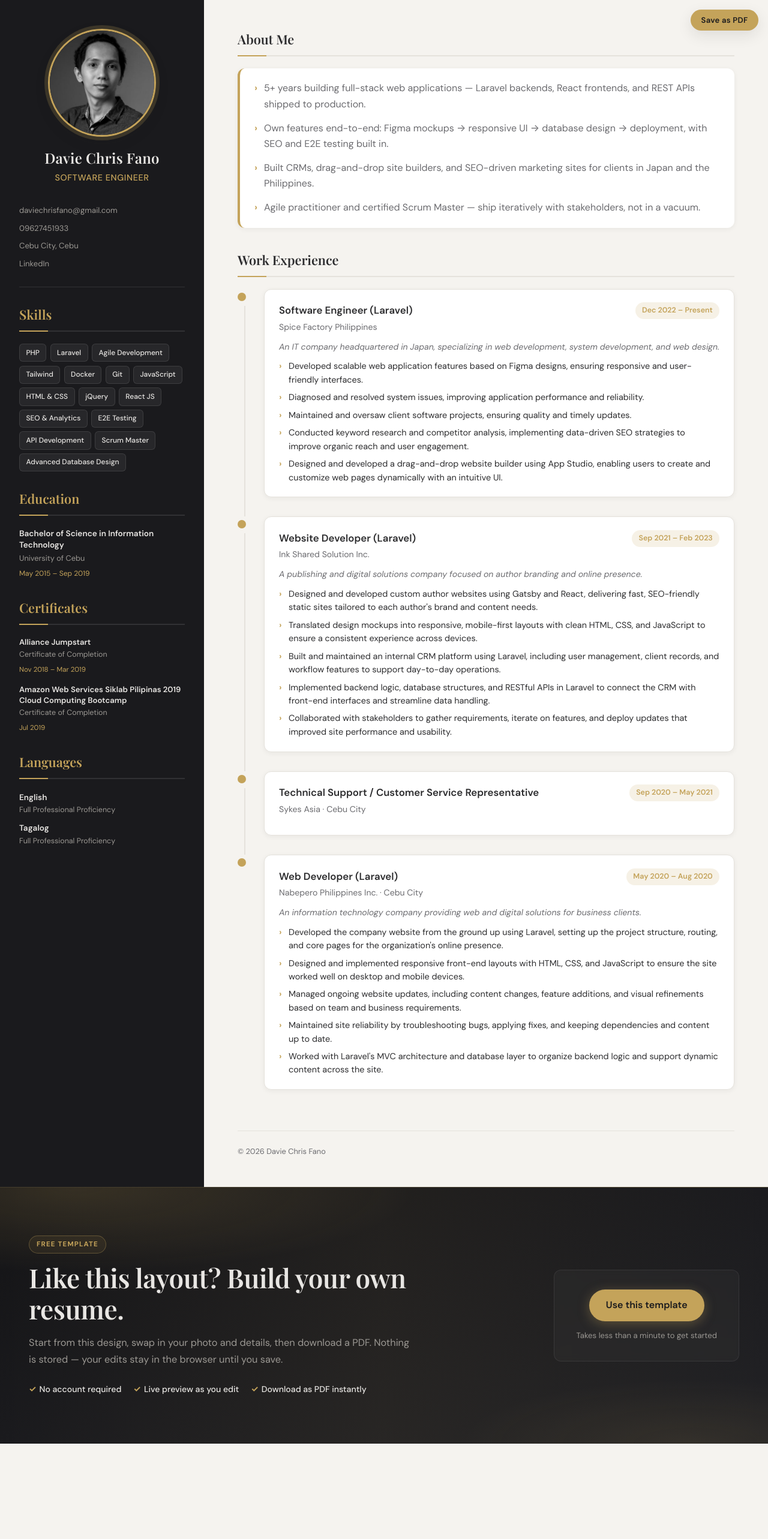
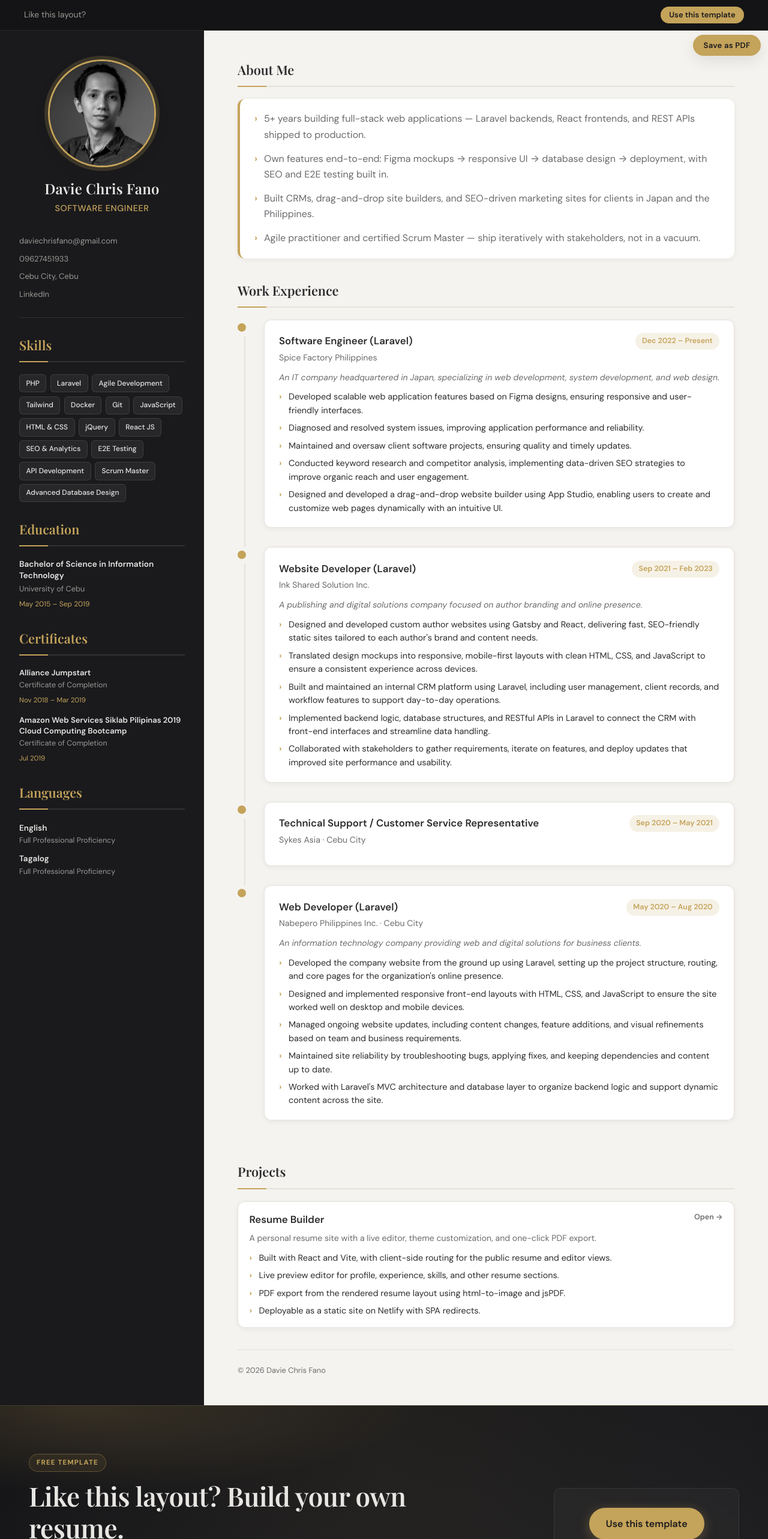
Before and after one commit to KuruChris/Resume, a React (Vite) app: page / in a window 1280 px wide. Shown: the top 2566 px of the page at 60% size. Before the commit the page ends 2407 px from the top, so only its background shows below. Built offline with nearby package versions, Linux system fonts and the light colour scheme.

Commit message:
Added Project section

```diff
--- a/src/App.css
+++ b/src/App.css
@@ -264,6 +264,87 @@ a.contact-link:hover {
   font-weight: 700;
 }
 
+/* Projects */
+.project-list {
+  display: flex;
+  flex-direction: column;
+  gap: 1rem;
+}
+
+.project {
+  padding: 1rem 1.15rem;
+  border-radius: 12px;
+  border: 1px solid var(--color-border);
+  background: var(--color-surface);
+  box-shadow: var(--shadow-sm);
+  transition: box-shadow 0.2s, transform 0.2s;
+  color: inherit;
+  text-decoration: none;
+}
+
+.project:hover {
+  box-shadow: var(--shadow-md);
+  transform: translateY(-1px);
+}
+
+.project--linked {
+  cursor: pointer;
+}
+
+.project--linked:hover .project__cta {
+  color: var(--color-accent);
+}
+
+.project__header {
+  display: flex;
+  align-items: flex-start;
+  justify-content: space-between;
+  gap: 0.75rem;
+}
+
+.project__name {
+  font-size: 1.05rem;
+  font-weight: 600;
+}
+
+.project__cta {
+  flex-shrink: 0;
+  font-size: 0.78rem;
+  font-weight: 600;
+  color: var(--color-text-muted);
+  transition: color 0.15s;
+}
+
+.project__description {
+  font-size: 0.88rem;
+  color: var(--color-text-muted);
+  margin-top: 0.45rem;
+  line-height: 1.55;
+}
+
+.project__list {
+  list-style: none;
+  display: flex;
+  flex-direction: column;
+  gap: 0.45rem;
+  margin-top: 0.65rem;
+}
+
+.project__list li {
+  font-size: 0.9rem;
+  padding-left: 1rem;
+  position: relative;
+  line-height: 1.55;
+}
+
+.project__list li::before {
+  content: '›';
+  position: absolute;
+  left: 0;
+  color: var(--color-accent);
+  font-weight: 700;
+}
+
 /* Skills */
 .skill-list {
   display: flex;
@@ -344,11 +425,16 @@ a.contact-link:hover {
 }
 
 /* PDF export button */
+.pdf-export-btn--sticky {
+  position: fixed;
+  top: 3.65rem;
+  right: 0.75rem;
+  z-index: 100;
+  font-size: 0.72rem;
+  padding: 0.35rem 0.8rem;
+}
+
 .pdf-export-btn {
-  position: fixed;
-  top: 1rem;
-  right: 1rem;
-  z-index: 100;
   font-family: var(--font-sans);
   font-size: 0.82rem;
   font-weight: 600;
@@ -454,7 +540,8 @@ html.pdf-exporting .experience__content {
     print-color-adjust: exact;
   }
 
-  .pdf-export-btn {
+  .pdf-export-btn,
+  .resume-page__top {
     display: none !important;
   }
 
--- a/src/Editor.css
+++ b/src/Editor.css
@@ -70,6 +70,50 @@
 /* Template CTA on resume page */
 .resume-page__cta {
   width: 100%;
+}
+
+.resume-page__top {
+  background: #141416;
+  border-bottom: 1px solid rgba(196, 163, 90, 0.12);
+}
+
+.template-cta--compact {
+  height: 50px;
+  padding: 0 0.85rem;
+  display: flex;
+  align-items: center;
+  background: transparent;
+  color: var(--color-sidebar-text);
+  box-sizing: border-box;
+}
+
+.template-cta--compact__inner {
+  width: 100%;
+  max-width: 1200px;
+  margin: 0 auto;
+  display: flex;
+  align-items: center;
+  justify-content: space-between;
+  gap: 0.75rem;
+}
+
+.template-cta--compact__text {
+  margin: 0;
+  font-size: 0.875rem;
+  color: var(--color-sidebar-muted);
+  line-height: 1.25;
+}
+
+.template-cta--compact .template-cta__button {
+  font-size: 0.8125rem;
+  padding: 0.4rem 0.9rem;
+  box-shadow: none;
+  line-height: 1.2;
+}
+
+.template-cta--compact .template-cta__button:hover {
+  transform: none;
+  box-shadow: 0 2px 10px rgba(196, 163, 90, 0.3);
 }
 
 .template-cta {
@@ -391,6 +435,21 @@
   color: var(--color-text-muted);
 }
 
+.editor-checkbox {
+  display: flex;
+  align-items: flex-start;
+  gap: 0.55rem;
+  margin-bottom: 0.85rem;
+  font-size: 0.88rem;
+  line-height: 1.45;
+  cursor: pointer;
+}
+
+.editor-checkbox input {
+  margin-top: 0.2rem;
+  flex-shrink: 0;
+}
+
 .editor-input,
 .editor-textarea {
   width: 100%;
--- a/src/components/ResumeEditorForm.jsx
+++ b/src/components/ResumeEditorForm.jsx
@@ -22,6 +22,14 @@ const emptyCertificate = () => ({
 const emptyLanguage = () => ({
   name: '',
   level: '',
+});
+
+const emptyProject = () => ({
+  name: '',
+  description: '',
+  linkEnabled: false,
+  url: '',
+  highlights: [],
 });
 
 import ThemeSelector from './ThemeSelector';
@@ -259,6 +267,73 @@ export default function ResumeEditorForm({
       </SectionCard>
 
       <SectionCard
+        title="Projects"
+        onAdd={() => addListItem('projects', emptyProject)}
+        addLabel="+ Add project"
+      >
+        {(data.projects || []).map((project, index) => (
+          <div key={index} className="editor-card">
+            <div className="editor-card__header">
+              <h4 className="editor-card__title">Project {index + 1}</h4>
+              <button
+                type="button"
+                className="editor-btn editor-btn--danger"
+                onClick={() => removeListItem('projects', index)}
+              >
+                Remove
+              </button>
+            </div>
+            <Field label="Project name">
+              <input
+                className="editor-input"
+                value={project.name}
+                onChange={(e) => updateListItem('projects', index, { name: e.target.value })}
+              />
+            </Field>
+            <label className="editor-checkbox">
+              <input
+                type="checkbox"
+                checked={Boolean(project.linkEnabled)}
+                onChange={(e) => updateListItem('projects', index, { linkEnabled: e.target.checked })}
+              />
+              <span>Link this project (clickable card on your resume)</span>
+            </label>
+            {project.linkEnabled && (
+              <Field
+                label="Link URL"
+                hint="Use /editor for this template, or any full URL (e.g. GitHub, live demo)."
+              >
+                <input
+                  className="editor-input"
+                  value={project.url || ''}
+                  onChange={(e) => updateListItem('projects', index, { url: e.target.value })}
+                  placeholder="/editor or https://..."
+                />
+              </Field>
+            )}
+            <Field label="Description (optional)">
+              <textarea
+                className="editor-textarea"
+                rows={2}
+                value={project.description || ''}
+                onChange={(e) => updateListItem('projects', index, { description: e.target.value })}
+              />
+            </Field>
+            <Field label="Highlights" hint="One bullet per line.">
+              <textarea
+                className="editor-textarea"
+                rows={4}
+                value={(project.highlights || []).join('\n')}
+                onChange={(e) => updateListItem('projects', index, {
+                  highlights: e.target.value.split('\n').map((line) => line.trim()).filter(Boolean),
+                })}
+              />
+            </Field>
+          </div>
+        ))}
+      </SectionCard>
+
+      <SectionCard
         title="Education"
         onAdd={() => addListItem('education', emptyEducation)}
         addLabel="+ Add school"
--- a/src/components/ResumeView.jsx
+++ b/src/components/ResumeView.jsx
@@ -1,4 +1,5 @@
 import { forwardRef } from 'react';
+import { Link } from 'react-router-dom';
 import { DEFAULT_THEME_ID, getThemeStyle } from '../data/themes';
 
 function ContactLink({ href, label, external }) {
@@ -19,6 +20,64 @@ function Section({ title, children, className = '' }) {
       <h2 className="section__title">{title}</h2>
       {children}
     </section>
+  );
+}
+
+function hasProjectLink(project) {
+  return Boolean(project.linkEnabled && project.url?.trim());
+}
+
+function ProjectItemContent({ project, linked }) {
+  return (
+    <>
+      <div className="project__header">
+        <h3 className="project__name">{project.name}</h3>
+        {linked && <span className="project__cta" aria-hidden="true">Open →</span>}
+      </div>
+      {project.description && <p className="project__description">{project.description}</p>}
+      {project.highlights?.length > 0 && (
+        <ul className="project__list">
+          {project.highlights.map((item) => (
+            <li key={item}>{item}</li>
+          ))}
+        </ul>
+      )}
+    </>
+  );
+}
+
+function ProjectItem({ project }) {
+  const url = project.url?.trim();
+  const linked = hasProjectLink(project);
+  const className = `project${linked ? ' project--linked' : ''}`;
+
+  if (!linked) {
+    return (
+      <article className={className}>
+        <ProjectItemContent project={project} linked={false} />
+      </article>
+    );
+  }
+
+  const isInternal = url.startsWith('/') && !url.startsWith('//');
+
+  if (isInternal) {
+    return (
+      <Link to={url} className={className}>
+        <ProjectItemContent project={project} linked />
+      </Link>
+    );
+  }
+
+  return (
+    <a
+      href={url}
+      className={className}
+      target="_blank"
+      rel="noopener noreferrer"
+    >
+      <ProjectItemContent project={project} linked />
+    </a>
   );
 }
 
@@ -160,6 +219,19 @@ const ResumeView = forwardRef(function ResumeView(
           </Section>
         )}
 
+        {data.projects?.length > 0 && (
+          <Section title="Projects">
+            <div className="project-list">
+              {data.projects.map((project, index) => (
+                <ProjectItem
+                  key={`${project.name}-${index}`}
+                  project={project}
+                />
+              ))}
+            </div>
+          </Section>
+        )}
+
         {children}
 
         {showFooter && (
--- a/src/components/TemplateCta.jsx
+++ b/src/components/TemplateCta.jsx
@@ -6,7 +6,22 @@ const features = [
   'Download as PDF instantly',
 ];
 
-export default function TemplateCta() {
+export default function TemplateCta({ variant = 'default' }) {
+  if (variant === 'compact') {
+    return (
+      <aside className="template-cta--compact" aria-label="Resume template">
+        <div className="template-cta--compact__inner">
+          <p className="template-cta--compact__text">
+            Like this layout?
+          </p>
+          <Link to="/editor" className="template-cta__button">
+            Use this template
+          </Link>
+        </div>
+      </aside>
+    );
+  }
+
   return (
     <aside className="template-cta" aria-label="Resume template">
       <div className="template-cta__glow" aria-hidden="true" />
--- a/src/data/resume.js
+++ b/src/data/resume.js
@@ -104,4 +104,19 @@ export const resume = {
     { name: 'English', level: 'Full Professional Proficiency' },
     { name: 'Tagalog', level: 'Full Professional Proficiency' },
   ],
+  projects: [
+    {
+      name: 'Resume Builder',
+      description:
+        'A personal resume site with a live editor, theme customization, and one-click PDF export.',
+      linkEnabled: true,
+      url: '/editor',
+      highlights: [
+        'Built with React and Vite, with client-side routing for the public resume and editor views.',
+        'Live preview editor for profile, experience, skills, and other resume sections.',
+        'PDF export from the rendered resume layout using html-to-image and jsPDF.',
+        'Deployable as a static site on Netlify with SPA redirects.',
+      ],
+    },
+  ],
 };
--- a/src/pages/ResumePage.jsx
+++ b/src/pages/ResumePage.jsx
@@ -27,9 +27,13 @@ export default function ResumePage() {
 
   return (
     <>
+      <header className="resume-page__top">
+        <TemplateCta variant="compact" />
+      </header>
+
       <button
         type="button"
-        className="pdf-export-btn"
+        className="pdf-export-btn pdf-export-btn--sticky"
         onClick={handleExportPdf}
         disabled={exporting}
         aria-label="Save resume as PDF"
```
Also changed, not shown: 9 other files (tests, documents, lock files or other folders).
